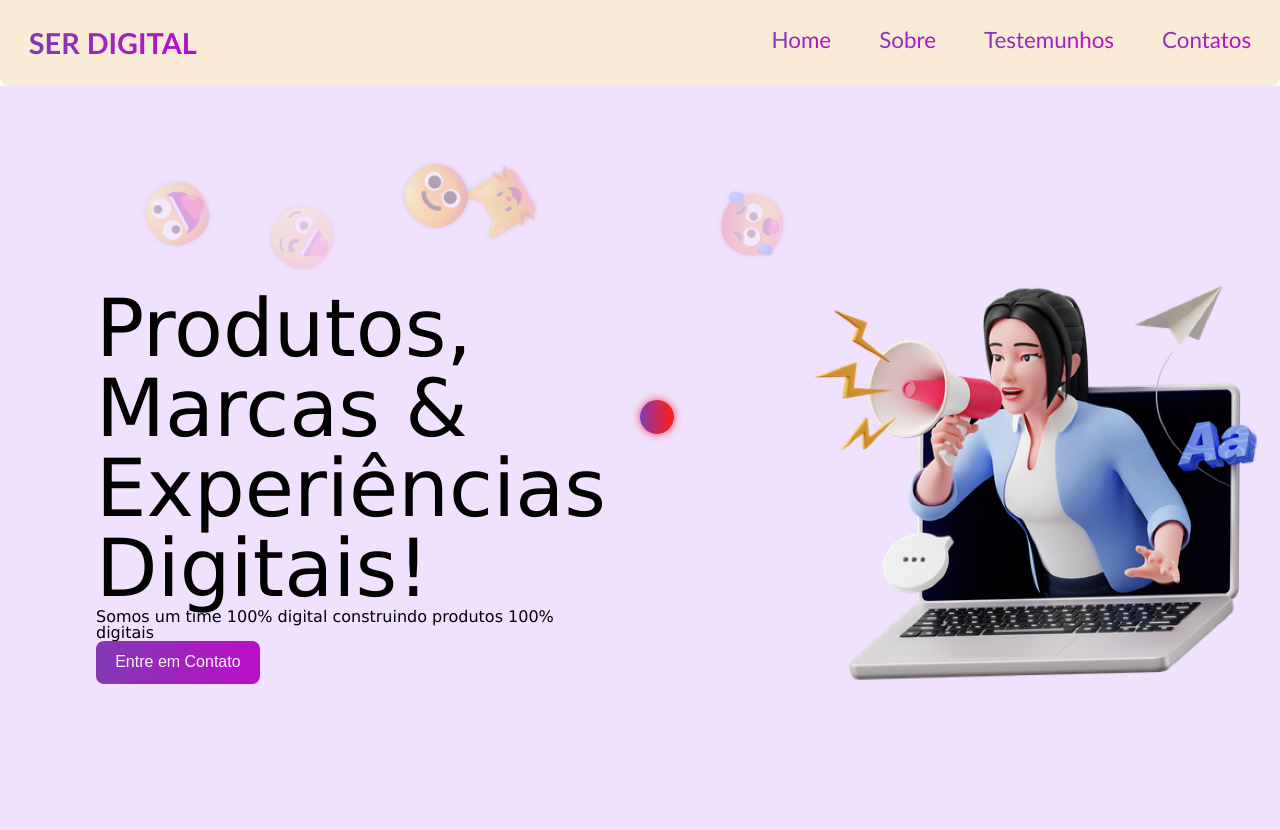
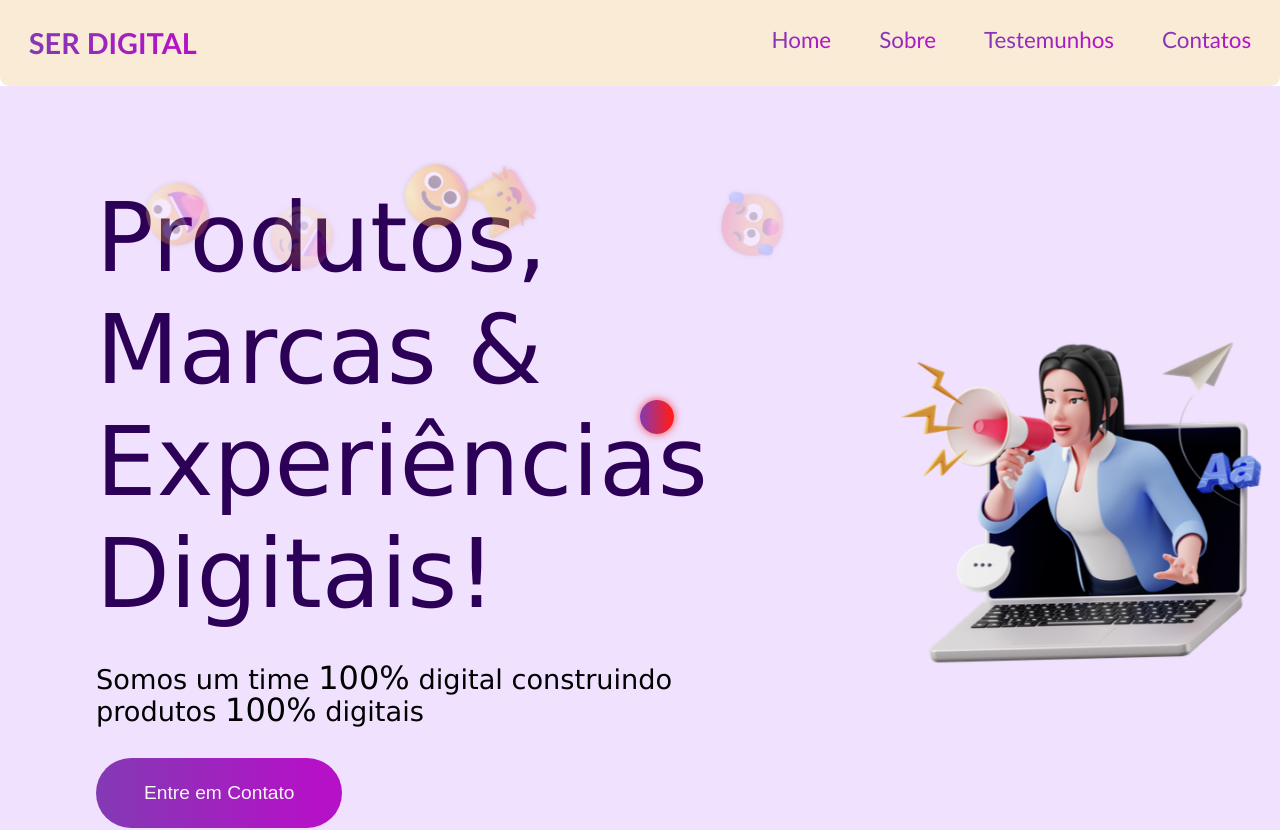
Before and after one commit to eloysasiani/be-digital-vue, a Vue app in the folder be-digital-vue/: page / in a window 1280 px wide. Shown: the top 830 px of the page. Built offline with nearby package versions, Linux system fonts and the light colour scheme.

Commit message:
Criação de separação do header e o restante da pagina para e o H2 para uniformidade

```diff
--- a/be-digital-vue/src/components/Branding.vue
+++ b/be-digital-vue/src/components/Branding.vue
@@ -1,6 +1,6 @@
 <template>
     <section class="branding">
-        <p class="brand">Algumas empresas que confiam em nossos serviços:</p>
+        <h2>Algumas empresas que confiam em nossos serviços:</h2>
         <div class="container">
             <img :src="spotify" alt="">
             <img :src="slack" alt="">
@@ -15,4 +15,6 @@ import dropbox from "@/assets/images/dropbox.svg"
 import slack from "@/assets/images/slack.svg"
 import zoom from "@/assets/images/zoom.svg"
 </script>
-<style scoped></style>
+<style scoped>
+
+</style>
--- a/be-digital-vue/src/components/HeaderPrincipal.vue
+++ b/be-digital-vue/src/components/HeaderPrincipal.vue
@@ -3,7 +3,8 @@
         <section class="principal">
             <div>
                 <h1>{{ otherText }}</h1>
-                <p>Somos um time 100% digital construindo produtos 100% digitais</p>
+                <p>Somos um time <span>{{ porcentagem }}</span> digital construindo produtos <span>{{ porcentagem
+                        }}</span> digitais</p>
                 <a href="#"><button>Entre em Contato</button></a>
             </div>
         </section>
@@ -44,11 +45,50 @@ onMounted(() => {
         }, delay * indice);
     });
 });
+
+const secondText = "100%";
+const porcentagem = ref('');
+const otherDelay = 200;
+
+onMounted(() => {
+    const letras = secondText.split("");
+
+    letras.forEach((letra, indice) => {
+        setTimeout(() => {
+            porcentagem.value += letra;
+        }, otherDelay * indice);
+    });
+});
 </script>
 
 <style scoped>
 div h1 {
-    font-size: 5rem;
+    font-size: 6rem;
+    line-height: 7rem;
+    color: rgb(45, 0, 87);
+}
+
+div p {
+    font-size: 1.7rem;
+}
+
+div {
+    gap: 2rem;
+    display: flex;
+    flex-direction: column;
+}
+
+span {
+    font-size: 2rem;
+
+}
+
+button,
+button a {
+    padding: 1.5rem 3rem 1.5rem 3rem;
+    border-radius: 10rem;
+    font-size: 1.2rem;
+
 }
 
 .headerprincipal {
--- /dev/null
+++ b/be-digital-vue/src/components/Principal.vue
@@ -0,0 +1,22 @@
+<script setup>
+import Branding from '@/components/Branding.vue';
+import Article from '@/components/Article.vue';
+import Aside from '@/components/Aside.vue';
+import Main from '@/components/Main.vue';
+import Footer from '@/components/Footer.vue';
+</script>
+
+<template>
+    <div class="principal">
+        <Branding />
+        <Article />
+        <Aside />
+        <Main />
+        <Footer />
+    </div>
+</template>
+<style scoped>
+.principal {
+    padding: 4rem;
+}
+</style>
--- a/be-digital-vue/src/views/HomeView.vue
+++ b/be-digital-vue/src/views/HomeView.vue
@@ -1,17 +1,9 @@
 <script setup>
 import Header from '@/components/Header.vue';
-import Branding from '@/components/Branding.vue';
-import Article from '@/components/Article.vue';
-import Aside from '@/components/Aside.vue';
-import Main from '@/components/Main.vue';
-import Footer from '@/components/Footer.vue';
+import Principal from '@/components/Principal.vue';
 </script>
 
 <template>
    <Header />
-   <Branding />
-   <Article />
-   <Aside />
-   <Main />
-   <Footer />
+   <Principal />
 </template>
```
